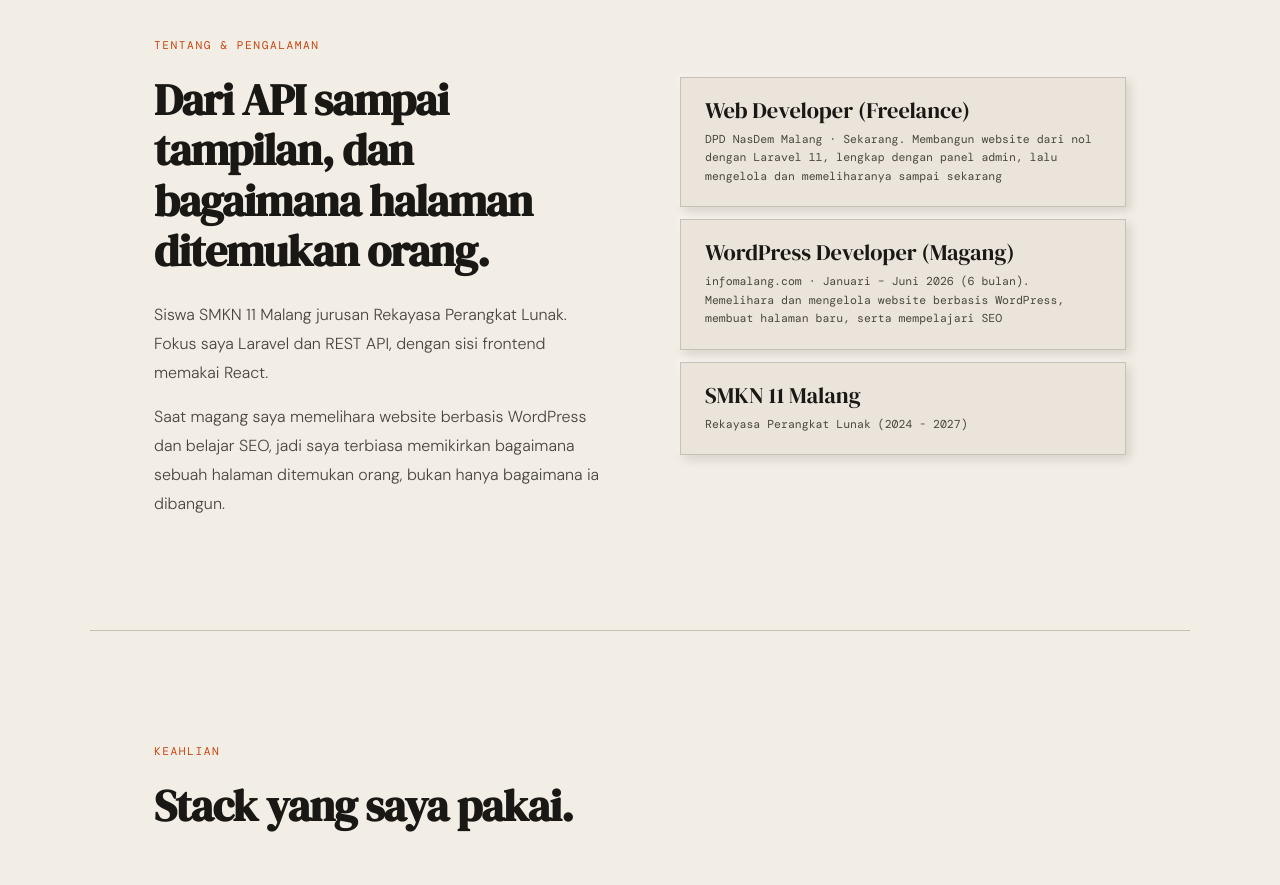
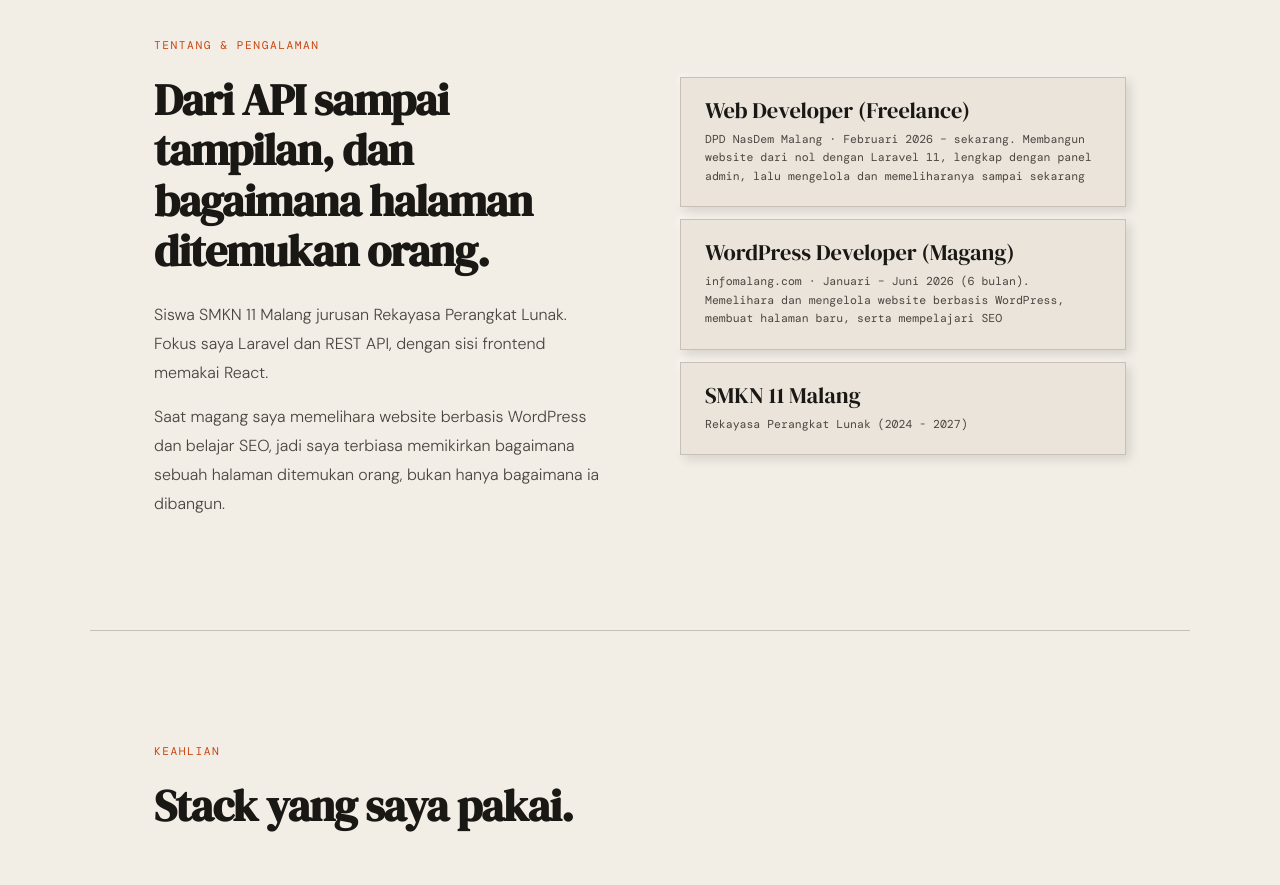
Before and after one commit to ahnafrm-src/portofolio, a plain HTML site: page index.html in a window 1280 px wide. Shown: the part 2580-3465 px from the top of the page. Drawn offline with nearby package versions, Linux system fonts and the light colour scheme.

Commit message:
Update job description dates in index.html

```diff
--- a/index.html
+++ b/index.html
@@ -237,7 +237,7 @@
       <div class="stat-row">
         <div class="stat-item">
           <div class="stat-number">Web Developer (Freelance)</div>
-          <div class="stat-desc">DPD NasDem Malang · Sekarang. Membangun website dari nol dengan Laravel 11, lengkap dengan panel admin, lalu mengelola dan memeliharanya sampai sekarang</div>
+          <div class="stat-desc">DPD NasDem Malang · Februari 2026 – sekarang. Membangun website dari nol dengan Laravel 11, lengkap dengan panel admin, lalu mengelola dan memeliharanya sampai sekarang</div>
         </div>
         <div class="stat-item">
           <div class="stat-number">WordPress Developer (Magang)</div>
```
